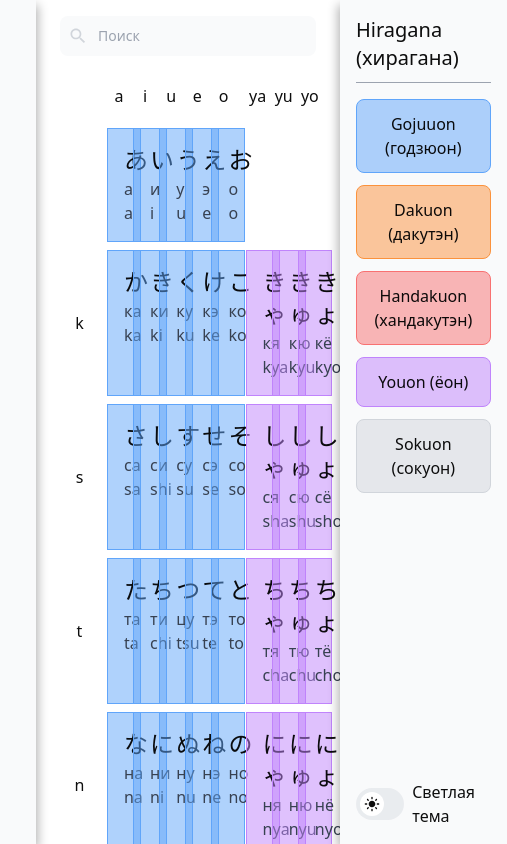
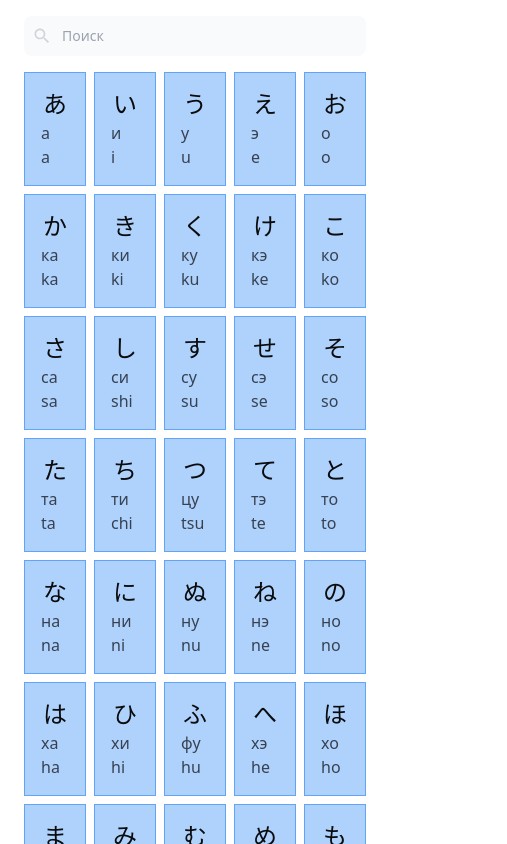
Before and after one commit to pritulaziah/japanese-alphabet, a Next.js app: page / in a window 390 px wide. Shown: the top 844 px of the page, 507 px wide, since content can reach past the window. Built offline with nearby package versions, Linux system fonts and the light colour scheme; a web font is replaced by a local one.

Commit message:
change modal and some responsive

```diff
--- a/components/common/Modal/Modal.tsx
+++ b/components/common/Modal/Modal.tsx
@@ -2,6 +2,8 @@ import React from "react";
 import ReactDOM from "react-dom";
 import canUseDOM from "utils/canUseDOM";
 import ModalBody from "./ModalBody";
+import ModalContext from "./ModalContext";
+import ModalHeader from "./ModalHeader";
 import ModalInner from "./ModalInner";
 
 interface IProps {
@@ -20,15 +22,16 @@ const Modal = ({ show = false, onHide, children }: IProps) => {
   }
 
   return (
-    <>
+    <ModalContext.Provider value={{ onHide }}>
       {ReactDOM.createPortal(
-        <ModalInner onHide={onHide}>{children}</ModalInner>,
+        <ModalInner>{children}</ModalInner>,
         document.body
       )}
-    </>
+    </ModalContext.Provider>
   );
 };
 
 Modal.Body = ModalBody;
+Modal.Header = ModalHeader;
 
 export default Modal;
--- a/components/common/Modal/ModalBody.tsx
+++ b/components/common/Modal/ModalBody.tsx
@@ -3,11 +3,7 @@ interface IProps {
 }
 
 const ModalBody = ({ children }: IProps) => {
-  return (
-    <div className="bg-white rounded-lg shadow dark:bg-gray-700 p-4">
-      {children}
-    </div>
-  );
+  return <>{children}</>;
 };
 
 export default ModalBody;
--- /dev/null
+++ b/components/common/Modal/ModalContext.ts
@@ -0,0 +1,5 @@
+import React from "react";
+
+const ModalContext = React.createContext({ onHide: () => {} });
+
+export default ModalContext;
--- /dev/null
+++ b/components/common/Modal/ModalHeader.tsx
@@ -0,0 +1,35 @@
+import { useContext } from "react";
+import clsx from "clsx";
+import ModalContext from "./ModalContext";
+
+interface IProps {
+  children: React.ReactNode;
+  className?: string;
+}
+
+const ModalHeader = ({ children, className }: IProps) => {
+  const context = useContext(ModalContext);
+
+  return (
+    <div className="flex justify-between items-start p-4 rounded-t border-b dark:border-gray-600 mb-3">
+      <h2 className={clsx("text-4xl", className)}>{children}</h2>
+      <button
+        type="button"
+        onClick={() => context.onHide()}
+        className="text-gray-400 bg-transparent hover:bg-gray-200 hover:text-gray-900 rounded-lg text-sm p-1.5 ml-auto inline-flex items-center dark:hover:bg-gray-600 dark:hover:text-white"
+      >
+        <svg
+          xmlns="http://www.w3.org/2000/svg"
+          className="w-5 h-5"
+          viewBox="0 0 24 24"
+          fill="currentColor"
+        >
+          <path d="M0 0h24v24H0z" fill="none" />
+          <path d="M19 6.41L17.59 5 12 10.59 6.41 5 5 6.41 10.59 12 5 17.59 6.41 19 12 13.41 17.59 19 19 17.59 13.41 12z" />
+        </svg>
+      </button>
+    </div>
+  );
+};
+
+export default ModalHeader;
--- a/components/common/Navigation.tsx
+++ b/components/common/Navigation.tsx
@@ -34,7 +34,7 @@ const Navigation = () => {
   const router = useRouter();
 
   return (
-    <div className="relative basis-16">
+    <div className="relative basis-16 hidden lg:block">
       <nav className="py-4 bg-gray-50 dark:bg-gray-800 shadow-navigation sticky top-0 min-h-screen">
         <ul className="list-none flex flex-col">
           {menu.map((menuItem) => (
--- a/components/common/Search.tsx
+++ b/components/common/Search.tsx
@@ -38,7 +38,7 @@ const Search = ({ value, onChange }: IProps) => {
       </span>
       <input
         className={clsx(
-          "w-64 text-gray-900 bg-gray-50 dark:text-white dark:bg-gray-700 dark:placeholder:text-gray-400 border-2 border-transparent outline-none block py-2 pl-9 pr-3 text-sm rounded-lg",
+          "w-full lg:w-64 text-gray-900 bg-gray-50 dark:text-white dark:bg-gray-700 dark:placeholder:text-gray-400 border-2 border-transparent outline-none block py-2 pl-9 pr-3 text-sm rounded-lg",
           isFocused ? "border-blue-500" : "border-gray-300 dark:border-gray-600"
         )}
         type="text"
--- a/components/common/Settings.tsx
+++ b/components/common/Settings.tsx
@@ -14,10 +14,10 @@ const Settings = ({ visibleTypes, onChangeVisibleType }: IProps) => {
   const isMounted = useIsMounted();
 
   return (
-    <div className="relative basis-1/5">
+    <div className="relative hidden lg:block lg:basis-1/6 xl:basis-1/5">
       <div className="sticky top-0 min-h-screen shadow-sidebar p-4 bg-gray-50 dark:bg-gray-800 flex flex-col justify-between">
-        <div className="flex flex-col mb-2">
-          <h3 className="text-xl border-b border-gray-400 pb-2.5 mb-4">
+        <div className="flex flex-col mb-3">
+          <h3 className="text-lg xl:text-xl pb-4 mb-4 text-center xl:text-left border-b dark:border-gray-600">
             Hiragana (хирагана)
           </h3>
           <ul className="list-none">
@@ -26,15 +26,16 @@ const Settings = ({ visibleTypes, onChangeVisibleType }: IProps) => {
                 <button
                   onClick={() => onChangeVisibleType(alphabetType.type)}
                   className={clsx(
-                    "w-full font-medium rounded-lg border flex items-center justify-center py-3 px-2 cursor-pointer transition-colors transition-opacity",
+                    "w-full font-medium rounded-lg border flex items-center justify-center py-2 px-1.5 xl:py-3 xl:px-2 cursor-pointer transition-colors transition-opacity",
                     alphabetType.styles.getCell(),
                     visibleTypes.includes(alphabetType.type)
                       ? "opacity-100"
                       : "opacity-50"
                   )}
                 >
-                  <span>
-                    {capitalize(alphabetType.type)} {`(${alphabetType.ru})`}
+                  <span className="flex flex-col xl:inline-block">
+                    <span>{capitalize(alphabetType.type)}</span>{" "}
+                    <span>{`(${alphabetType.ru})`}</span>
                   </span>
                 </button>
               </li>
--- a/components/common/Table.tsx
+++ b/components/common/Table.tsx
@@ -55,54 +55,54 @@ const columns: Cell[] = [
   {
     value: "a",
     meaning: isLastCharEqual,
-    className: "col-start-2 col-end-3",
+    className: "md:col-start-2 md:col-end-3",
   },
   {
     value: "i",
     meaning: isLastCharEqual,
-    className: "col-start-3 col-end-4",
+    className: "md:col-start-3 md:col-end-4",
   },
   {
     value: "u",
     meaning: isLastCharEqual,
-    className: "col-start-4 col-end-5",
+    className: "md:col-start-4 md:col-end-5",
   },
   {
     value: "e",
     meaning: isLastCharEqual,
-    className: "col-start-5 col-end-6",
+    className: "md:col-start-5 md:col-end-6",
   },
   {
     value: "o",
     meaning: isLastCharEqual,
-    className: "col-start-6 col-end-7",
+    className: "md:col-start-6 md:col-end-7",
   },
   {
     value: "n",
     hidden: true,
     meaning: isCharEqual,
-    className: "col-start-2 col-end-7 text-center",
+    className: "md:col-start-2 md:col-end-7 text-center",
   },
   {
     value: "ya",
     meaning: isLastCharsEqual,
-    className: "col-start-8 col-end-9",
+    className: "md:col-start-8 md:col-end-9",
   },
   {
     value: "yu",
     meaning: isLastCharsEqual,
-    className: "col-start-9 col-end-10",
+    className: "md:col-start-9 md:col-end-10",
   },
   {
     value: "yo",
     meaning: isLastCharsEqual,
-    className: "col-start-10 col-end-11",
+    className: "md:col-start-10 md:col-end-11",
   },
   {
     value: "(pause)",
     meaning: isCharEqual,
     hidden: true,
-    className: "col-start-8 col-end-11",
+    className: "md:col-start-8 md:col-end-11",
   },
 ];
 
@@ -112,12 +112,12 @@ const rows: Cell[] = [
     value: "gojuuon-chars",
     meaning: (character) =>
       ["a", "i", "u", "e", "o"].includes(character.romaji),
-    className: "row-start-2 row-end-3",
+    className: "md:row-start-2 md:row-end-3",
   },
   {
     value: "k",
     meaning: isFirstCharEqual,
-    className: "row-start-3 row-end-4",
+    className: "md:row-start-3 md:row-end-4",
   },
   {
     value: "s",
@@ -127,7 +127,7 @@ const rows: Cell[] = [
           character.romaji.slice(0, character.romaji.length - 1) === item
       );
     },
-    className: "row-start-4 row-end-5",
+    className: "md:row-start-4 md:row-end-5",
   },
   {
     value: "t",
@@ -137,12 +137,12 @@ const rows: Cell[] = [
           character.romaji.slice(0, character.romaji.length - 1) === item
       );
     },
-    className: "row-start-5 row-end-6",
+    className: "md:row-start-5 md:row-end-6",
   },
   {
     value: "n",
     meaning: isFirstCharEqual,
-    className: "row-start-6 row-end-7",
+    className: "md:row-start-6 md:row-end-7",
   },
   {
     value: "h",
@@ -153,38 +153,38 @@ const rows: Cell[] = [
         return isFirstCharEqual.call(this, character);
       }
     },
-    className: "row-start-7 row-end-8",
+    className: "md:row-start-7 md:row-end-8",
   },
   {
     value: "m",
     meaning: isFirstCharEqual,
-    className: "row-start-8 row-end-9",
+    className: "md:row-start-8 md:row-end-9",
   },
   {
     value: "y",
     meaning: isFirstCharEqual,
-    className: "row-start-9 row-end-10",
+    className: "md:row-start-9 md:row-end-10",
   },
   {
     value: "r",
     meaning: isFirstCharEqual,
-    className: "row-start-10 row-end-11",
+    className: "md:row-start-10 md:row-end-11",
   },
   {
     value: "w",
     meaning: isFirstCharEqual,
-    className: "row-start-11 row-end-12",
+    className: "md:row-start-11 md:row-end-12",
   },
   {
     name: "ɴ",
     value: "n",
     meaning: isCharEqual,
-    className: "row-start-12 row-end-13",
+    className: "md:row-start-12 md:row-end-13",
   },
   {
     value: "g",
     meaning: isFirstCharEqual,
-    className: "row-start-14 row-end-15",
+    className: "md:row-start-14 md:row-end-15",
   },
   {
     value: "z",
@@ -194,7 +194,7 @@ const rows: Cell[] = [
         [this.value, "j"].includes(character.romaji[0])
       );
     },
-    className: "row-start-15 row-end-16",
+    className: "md:row-start-15 md:row-end-16",
   },
   {
     value: "d",
@@ -209,23 +209,23 @@ const rows: Cell[] = [
         (item) => targetMeaning.slice(0, targetMeaning.length - 1) === item
       );
     },
-    className: "row-start-16 row-end-17",
+    className: "md:row-start-16 md:row-end-17",
   },
   {
     value: "b",
     meaning: isFirstCharEqual,
-    className: "row-start-17 row-end-18",
+    className: "md:row-start-17 md:row-end-18",
   },
   {
     value: "p",
     meaning: isFirstCharEqual,
-    className: "row-start-18 row-end-19",
+    className: "md:row-start-18 md:row-end-19",
   },
   {
     value: "(pause)",
     meaning: isCharEqual,
     hidden: true,
-    className: "row-start-19 row-end-20",
+    className: "md:row-start-19 md:row-end-20",
   },
 ];
 
@@ -270,7 +270,7 @@ const Table = ({ alphabet, visibleTypes }: IProps) => {
         <div
           key={cell.name || cell.value}
           className={clsx(
-            "flex items-center justify-center p-3",
+            "items-center justify-center p-3 hidden md:flex",
             cell.className,
             className
           )}
@@ -283,7 +283,7 @@ const Table = ({ alphabet, visibleTypes }: IProps) => {
   return (
     <div className="flex flex-col px-6 py-4 flex-1">
       <Search value={searchValue} onChange={onChangeSearchValue} />
-      <div className="grid gap-2 grid-cols-table">
+      <div className="grid gap-2 grid-cols-5 md:grid-cols-table">
         {renderHeaderCells(rows, "col-start-1 col-end-2")}
         {alphabet.map((alphabetCharacter) => {
           const className = getCharacterClassNames(alphabetCharacter);
@@ -304,9 +304,7 @@ const Table = ({ alphabet, visibleTypes }: IProps) => {
         {renderHeaderCells(columns, "row-start-1 row-end-1")}
       </div>
       <Modal show={!!activeChar} onHide={() => setActiveChar(null)}>
-        <Modal.Body>
-          {activeChar && <CharacterContent character={activeChar} />}
-        </Modal.Body>
+        {activeChar && <CharacterContent character={activeChar} />}
       </Modal>
     </div>
   );
--- a/components/common/ThemeToggle.tsx
+++ b/components/common/ThemeToggle.tsx
@@ -28,7 +28,7 @@ const ThemeToggle = () => {
   return (
     <label
       htmlFor="theme-toggle"
-      className="inline-flex relative items-center cursor-pointer"
+      className="inline-flex relative items-center justify-center xl:justify-start cursor-pointer"
     >
       <input
         type="checkbox"
@@ -49,7 +49,7 @@ const ThemeToggle = () => {
           {checked ? darkIcon : lightIcon}
         </span>
       </div>
-      <span className="ml-2 font-medium">{`${
+      <span className="ml-2 font-medium hidden xl:inline-block">{`${
         checked ? "Темная" : "Светлая"
       } тема`}</span>
     </label>
```
Also changed, not shown: components/CharacterContent.tsx (+17 -7 lines), components/common/Modal/ModalInner.tsx (+8 -6 lines), 1 other file (tests, documents, lock files or other folders).
